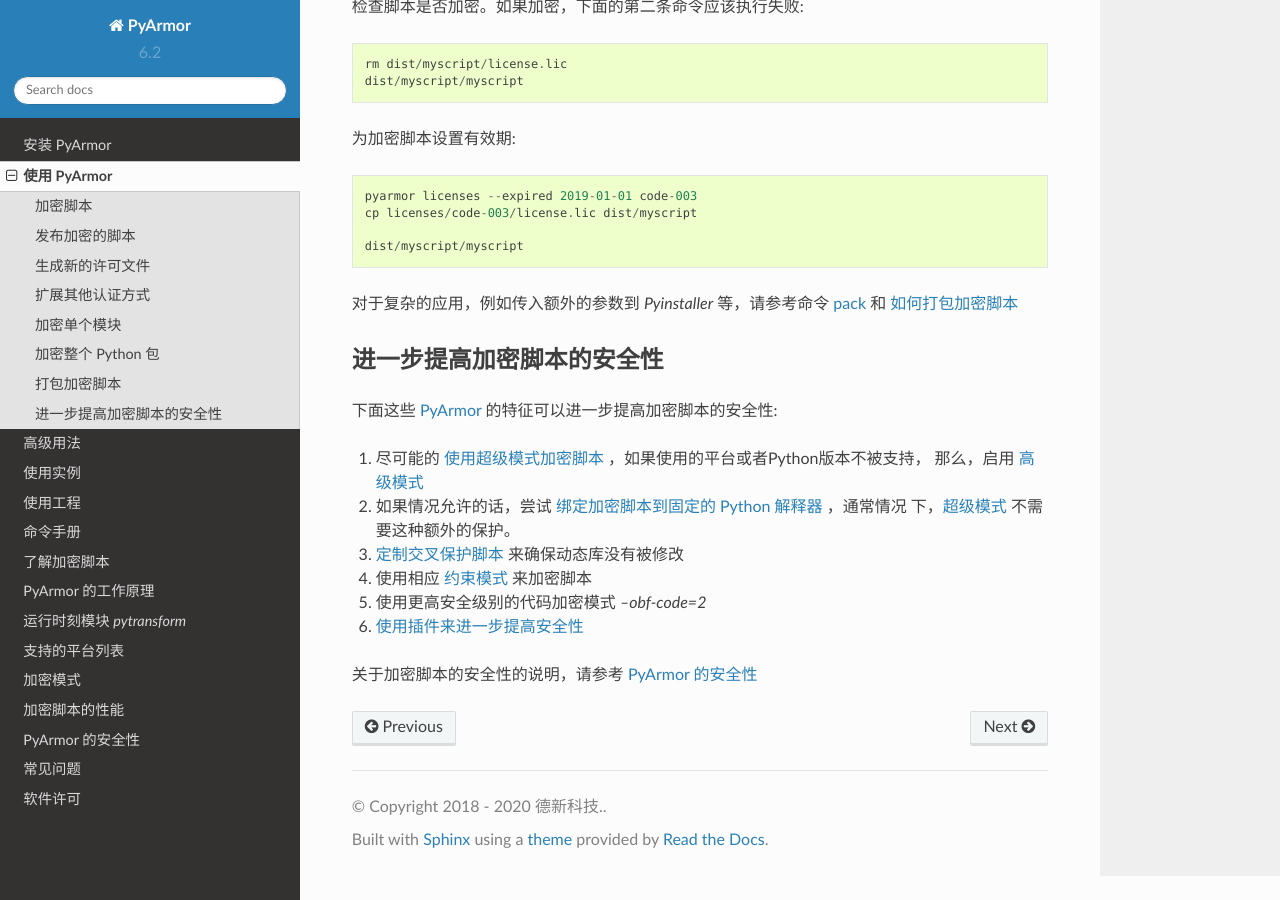
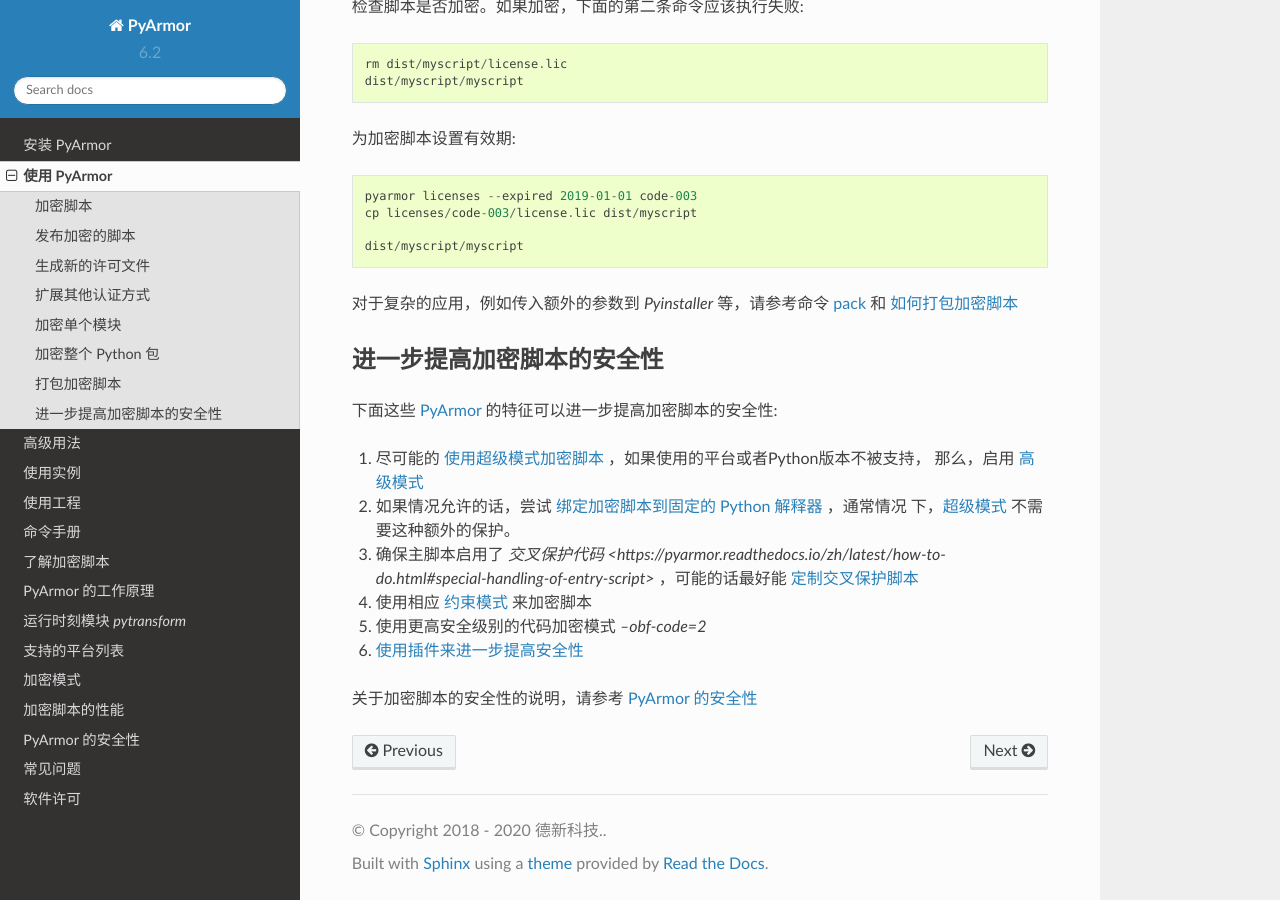
Before and after one commit to dashingsoft/pyarmor-docs-zh, a Sphinx documentation site: the page built from docs/usage.rst, in a window 1280 px wide and 900 px high, scrolled down 4699 px. Built offline with Sphinx 7.4.7 and the Read the Docs theme 2.0.0, drawn with Linux system fonts in a browser that asks for light colours.

Commit message:
Refine doc

```diff
--- a/docs/usage.rst
+++ b/docs/usage.rst
@@ -210,7 +210,9 @@
    那么，启用 :ref:`高级模式`
 2. 如果情况允许的话，尝试 :ref:`绑定加密脚本到固定的 Python 解释器` ，通常情况
    下，:ref:`超级模式` 不需要这种额外的保护。
-3. :ref:`定制交叉保护脚本` 来确保动态库没有被修改
+3. 确保主脚本启用了 `交叉保护代码
+   <https://pyarmor.readthedocs.io/zh/latest/how-to-do.html#special-handling-of-entry-script>`
+   ，可能的话最好能 :ref:`定制交叉保护脚本`
 4. 使用相应 :ref:`约束模式` 来加密脚本
 5. 使用更高安全级别的代码加密模式 `--obf-code=2`
 6. :ref:`使用插件来进一步提高安全性`
```
